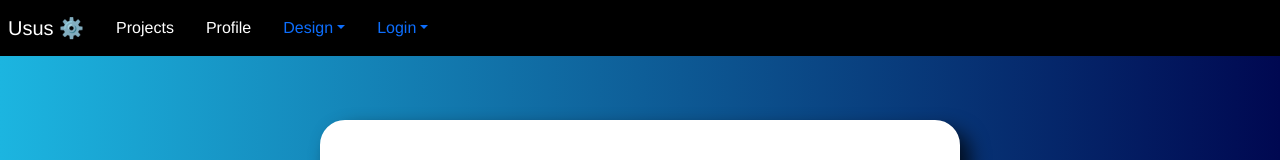
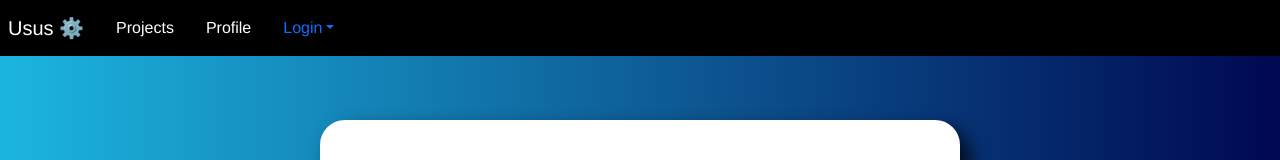
Before and after one commit to leandergebhardti8/ba-2021, a Vue app in the folder App/ba-project/: page /login in a window 1280 px wide. Shown: the top 160 px of the page. Built offline with nearby package versions, Linux system fonts and the light colour scheme; a web font is replaced by a local one.

Commit message:
remove header item

```diff
--- a/App/ba-project/src/components/navigation/Header.vue
+++ b/App/ba-project/src/components/navigation/Header.vue
@@ -4,10 +4,10 @@
     <router-link to="/" tag="b-navbar-brand" active-class="active"><a>Usus ⚙️</a></router-link>
     <router-link to="/projects" tag="b-nav-item" active-class="active"><a>Projects</a></router-link>
     <router-link to="/user" tag="b-nav-item" active-class="active"><a>Profile</a></router-link>
-    <b-nav-item-dropdown text="Design">
+    <!-- <b-nav-item-dropdown text="Design">
       <b-dropdown-item href="#" @click="defineDesign('dark')"><b-icon-moon></b-icon-moon> Dark</b-dropdown-item>
       <b-dropdown-item href="#" @click="defineDesign('light')"><b-icon-brightness-high></b-icon-brightness-high> Light</b-dropdown-item>
-    </b-nav-item-dropdown>
+    </b-nav-item-dropdown> -->
     <span v-if="isLoggedIn">
       <b-nav-item><a @click="logout"><b-icon-box-arrow-left style="color=white"></b-icon-box-arrow-left> Logout</a></b-nav-item>
     </span>
```
